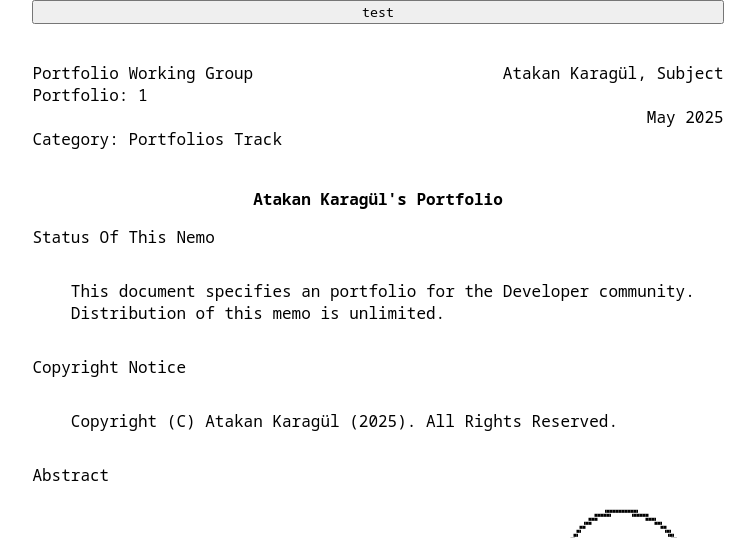
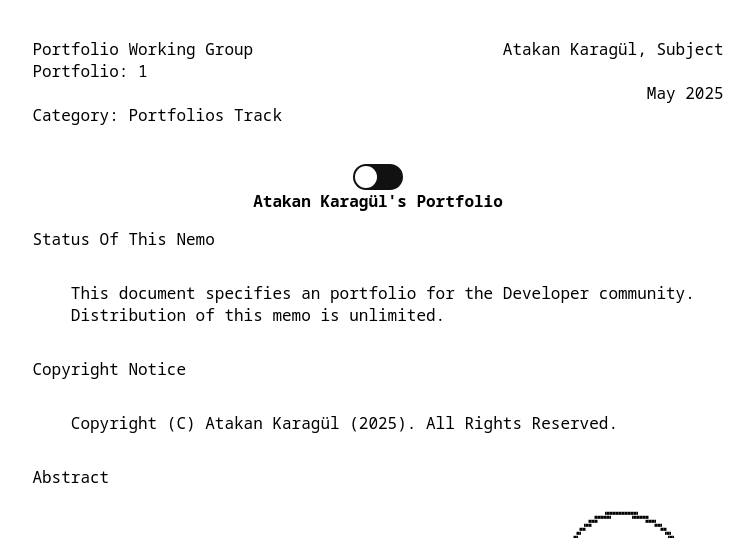
Before and after one commit to bytescreator/portfolio, a React (Vite) app: page / in a window 1280 px wide. Shown: the top 538 px of the page, without its empty margins (262-1017 px from the left). Built offline with nearby package versions, Linux system fonts and the light colour scheme.

Commit message:
implement theme mode fully

```diff
--- a/src/App.css
+++ b/src/App.css
@@ -31,9 +31,51 @@ a:visited {
 body {
   margin: 0;
   padding: 0;
+  transition: background 0.2s linear;
 }
 
 .dark {
   color: white;
   background-color: #212529;
 }
+
+* {
+  box-sizing: border-box;
+}
+
+.checkbox {
+  opacity: 0;
+  position: absolute;
+}
+
+.checkbox-label {
+  background-color: #111;
+  width: 50px;
+  height: 26px;
+  border-radius: 50px;
+  position: relative;
+  padding: 5px;
+  cursor: pointer;
+  display: flex;
+  justify-content: space-between;
+  align-items: center;
+}
+
+.checkbox-label .ball {
+  background-color: #fff;
+  width: 22px;
+  height: 22px;
+  position: absolute;
+  left: 2px;
+  top: 2px;
+  border-radius: 50%;
+  transition: transform 0.2s linear;
+}
+
+.checkbox:checked + .checkbox-label .ball {
+  transform: translateX(24px);
+}
+
+.checkbox:checked + .checkbox-label {
+  background-color: #f1c40f;
+}
--- a/src/App.tsx
+++ b/src/App.tsx
@@ -29,15 +29,24 @@ Category: Portfolios Track
 
     return (
       <div className="content">
-        <button
-          onClick={() => {
-            this.setState({ dark: !this.state.dark });
-            document.body.classList.toggle("dark");
-          }}
+        <pre>{preh}</pre>
+        <div
+          style={{ display: "flex", alignSelf: "center", width: "fit-content" }}
         >
-          test
-        </button>
-        <pre>{preh}</pre>
+          <input
+            type="checkbox"
+            checked={this.state.dark}
+            onClick={() => {
+              this.setState({ dark: !this.state.dark });
+              document.body.classList.toggle("dark");
+            }}
+            className="checkbox"
+            id="checkbox"
+          />
+          <label htmlFor="checkbox" className="checkbox-label">
+            <span className="ball"></span>
+          </label>
+        </div>
         <b style={{ textAlign: "center" }}>Atakan Karagül's Portfolio</b>
         <p>Status Of This Nemo</p>
         <p style={{ paddingLeft: "4ch" }}>
```
